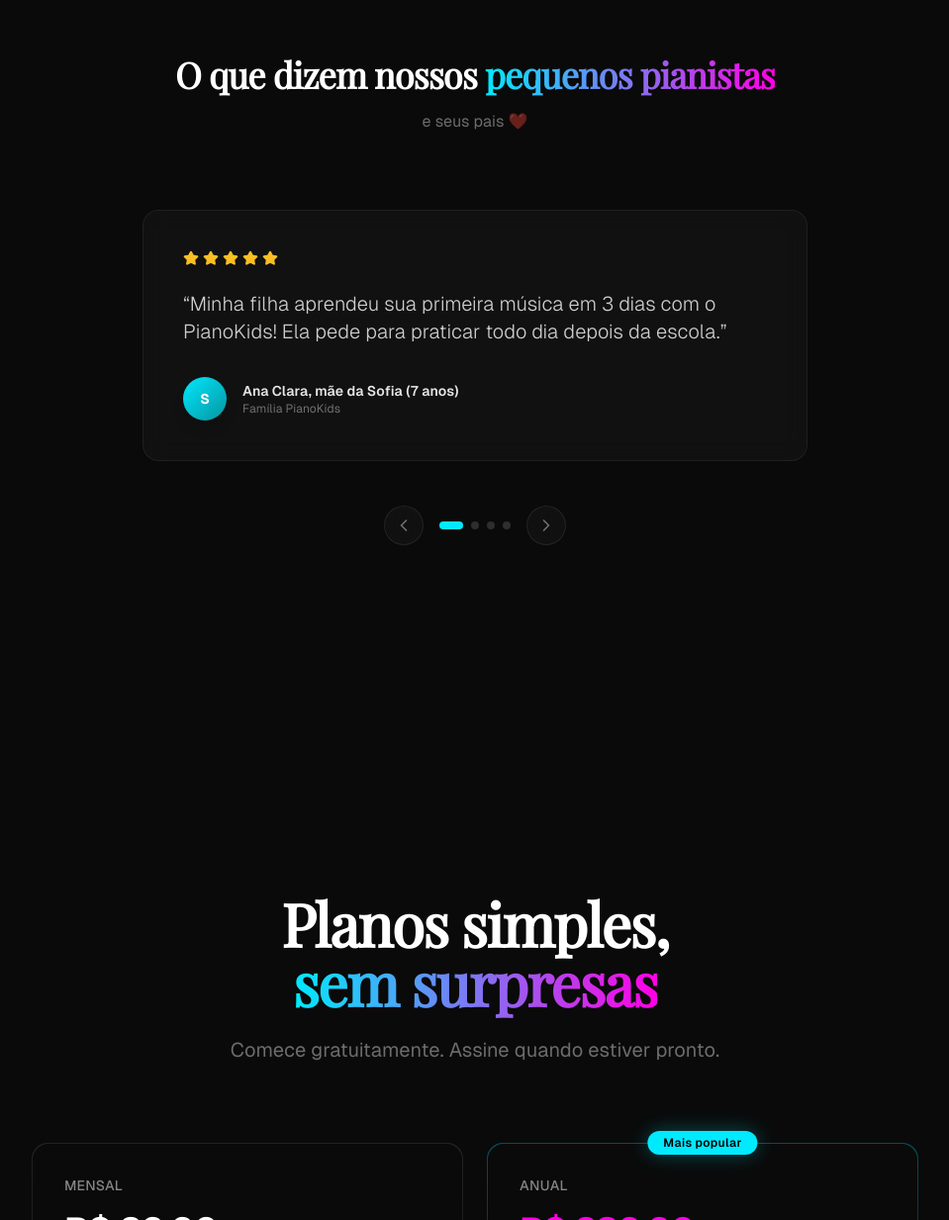
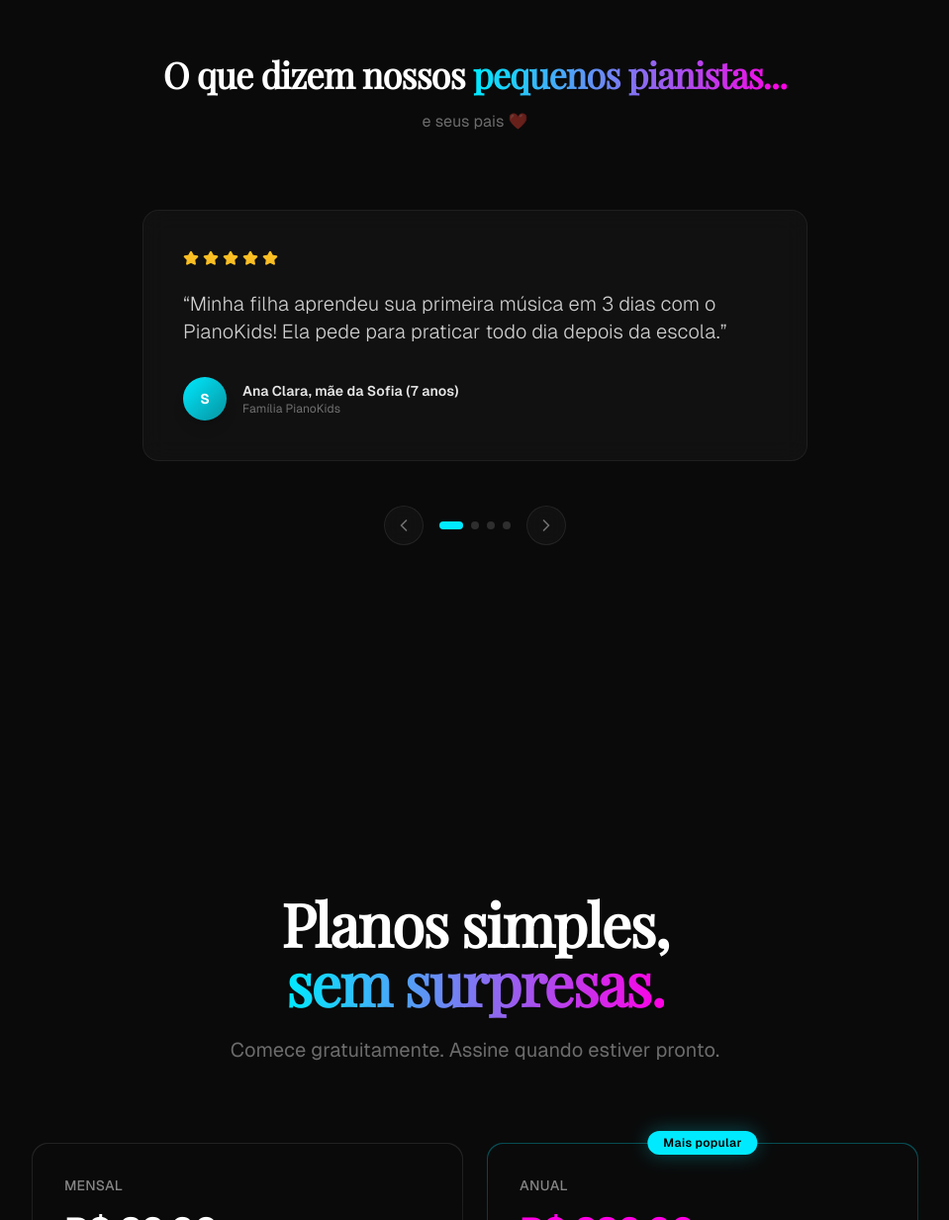
Before and after one commit to melk777/pianokids, a Next.js app: page / in a window 1280 px wide. Shown: the part 2017-3250 px from the top of the page at 99% size, without its empty margins (160-1119 px from the left). Built offline with nearby package versions, Linux system fonts and the light colour scheme; no server answers.

Commit message:
fix: add punctuation to home page titles with gradient styling

```diff
--- a/src/app/page.tsx
+++ b/src/app/page.tsx
@@ -208,7 +208,7 @@
                 Planos simples,{" "}
                 <br />
                 <span className="bg-gradient-to-r from-cyan to-magenta bg-clip-text text-transparent">
-                  sem surpresas
+                  sem surpresas.
                 </span>
               </h2>
               <p className="text-white/40 text-lg md:text-xl">
--- a/src/components/TestimonialsCarousel.tsx
+++ b/src/components/TestimonialsCarousel.tsx
@@ -84,7 +84,7 @@
           <h2 className="text-3xl md:text-4xl font-bold tracking-tight mb-4">
             O que dizem nossos{" "}
             <span className="bg-gradient-to-r from-cyan to-magenta bg-clip-text text-transparent">
-              pequenos pianistas
+              pequenos pianistas...
             </span>
           </h2>
           <p className="text-white/40 max-w-lg mx-auto">
```
